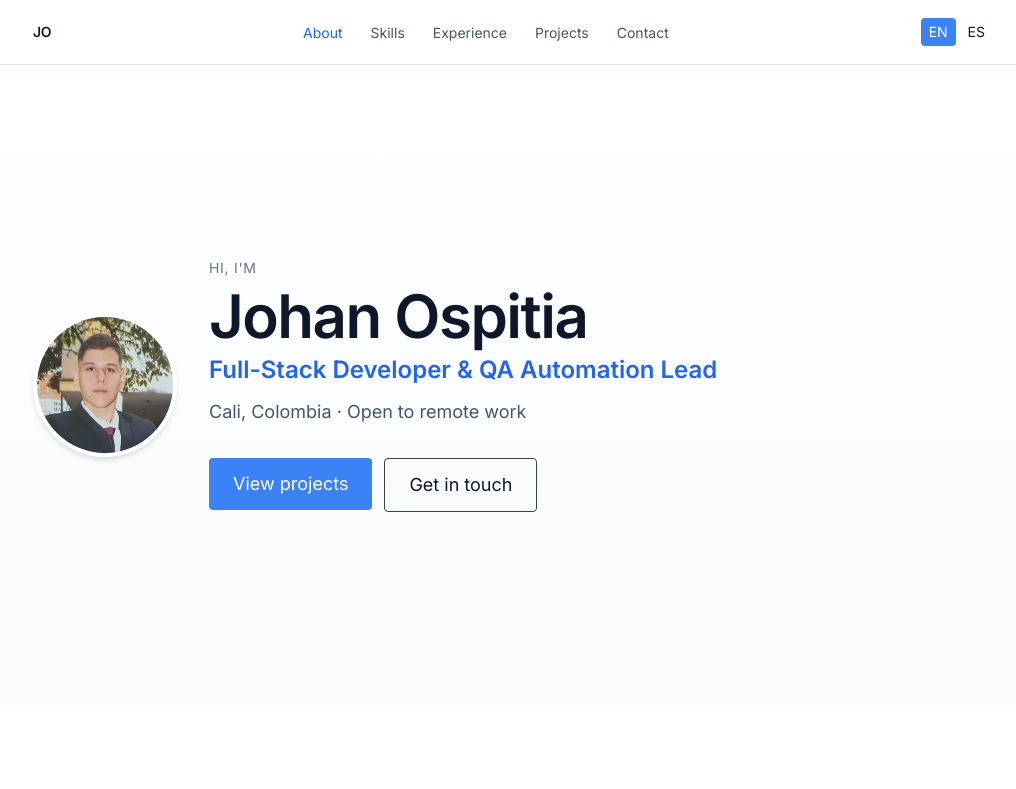
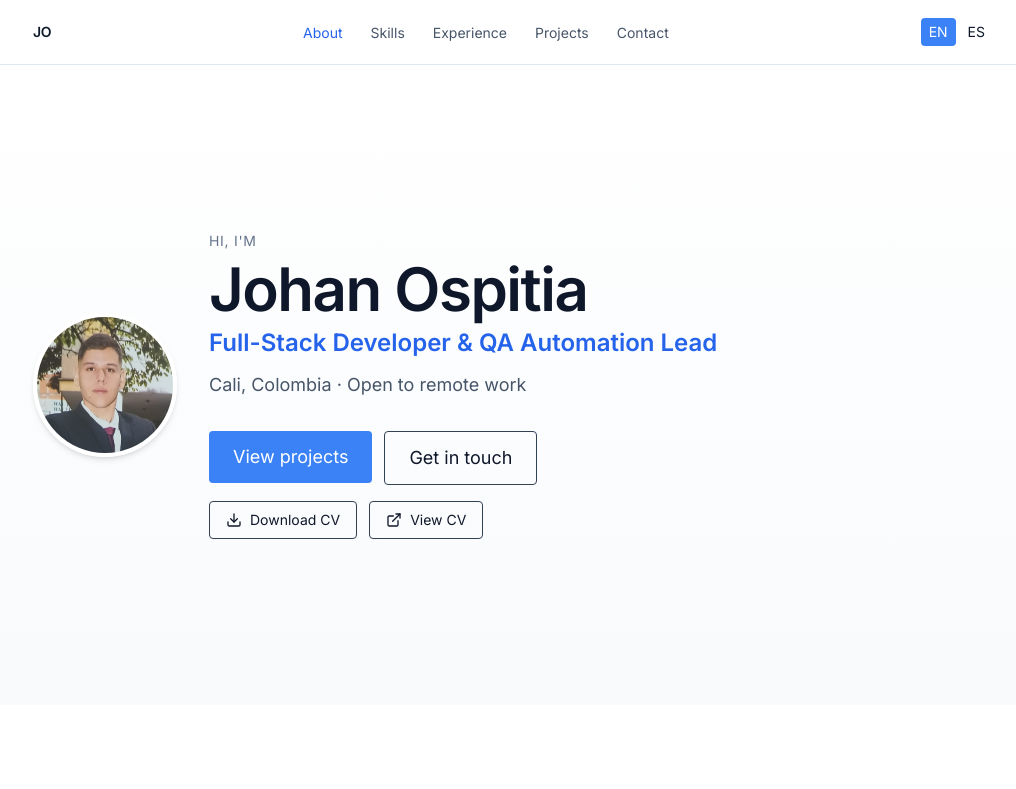
Before and after one commit to JOspitia/JOspitia.github.io, a React (Vite) app: page / in a window 1280 px wide. Shown: the top 789 px of the page, without its empty margins (127-1143 px from the left). Built offline with nearby package versions, Linux system fonts and the light colour scheme.

Commit message:
feat(cv): agregar botones para descargar y visualizar CV en PDF

```diff
--- /dev/null
+++ b/src/components/CvActions.tsx
@@ -0,0 +1,79 @@
+import type { JSX } from 'react';
+import { useTranslation } from 'react-i18next';
+
+const CV_FILES = {
+  es: '/CV_Johan_Ospitia_Fullstack_Developer.pdf',
+  en: '/CV_Johan_Ospitia_Fullstack_Developer_EN.pdf',
+} as const;
+
+function DownloadIcon(): JSX.Element {
+  return (
+    <svg
+      viewBox="0 0 24 24"
+      aria-hidden="true"
+      className="h-4 w-4"
+      fill="none"
+      stroke="currentColor"
+      strokeWidth="2"
+      strokeLinecap="round"
+      strokeLinejoin="round"
+    >
+      <path d="M21 15v4a2 2 0 0 1-2 2H5a2 2 0 0 1-2-2v-4" />
+      <polyline points="7 10 12 15 17 10" />
+      <line x1="12" y1="15" x2="12" y2="3" />
+    </svg>
+  );
+}
+
+function ExternalLinkIcon(): JSX.Element {
+  return (
+    <svg
+      viewBox="0 0 24 24"
+      aria-hidden="true"
+      className="h-4 w-4"
+      fill="none"
+      stroke="currentColor"
+      strokeWidth="2"
+      strokeLinecap="round"
+      strokeLinejoin="round"
+    >
+      <path d="M18 13v6a2 2 0 0 1-2 2H5a2 2 0 0 1-2-2V8a2 2 0 0 1 2-2h6" />
+      <polyline points="15 3 21 3 21 9" />
+      <line x1="10" y1="14" x2="21" y2="3" />
+    </svg>
+  );
+}
+
+/**
+ * CV action buttons — download or view PDF in browser.
+ * Automatically selects the correct CV file based on the current language.
+ */
+export function CvActions(): JSX.Element {
+  const { t, i18n } = useTranslation();
+  const lang = (i18n.resolvedLanguage ?? 'en') as keyof typeof CV_FILES;
+  const cvFile = CV_FILES[lang] ?? CV_FILES.en;
+
+  return (
+    <div className="flex flex-wrap gap-3">
+      <a
+        href={cvFile}
+        download
+        target="_blank"
+        rel="noopener noreferrer"
+        className="inline-flex items-center gap-2 rounded border border-slate-700 px-4 py-2 text-sm font-medium text-ink transition-colors hover:bg-slate-100 focus-visible:outline-none focus-visible:ring-2 focus-visible:ring-slate-500"
+      >
+        <DownloadIcon />
+        {t('hero.cvDownload')}
+      </a>
+      <a
+        href={cvFile}
+        target="_blank"
+        rel="noopener noreferrer"
+        className="inline-flex items-center gap-2 rounded border border-slate-700 px-4 py-2 text-sm font-medium text-ink transition-colors hover:bg-slate-100 focus-visible:outline-none focus-visible:ring-2 focus-visible:ring-slate-500"
+      >
+        <ExternalLinkIcon />
+        {t('hero.cvView')}
+      </a>
+    </div>
+  );
+}
--- a/src/i18n/locales/en.json
+++ b/src/i18n/locales/en.json
@@ -13,7 +13,9 @@
     "headline": "Full-Stack Developer & QA Automation Lead",
     "tagline": "Cali, Colombia · Open to remote work",
     "ctaPrimary": "View projects",
-    "ctaSecondary": "Get in touch"
+    "ctaSecondary": "Get in touch",
+    "cvDownload": "Download CV",
+    "cvView": "View CV"
   },
   "about": {
     "title": "About me",
--- a/src/i18n/locales/es.json
+++ b/src/i18n/locales/es.json
@@ -13,7 +13,9 @@
     "headline": "Desarrollador Full-Stack y Líder de QA Automation",
     "tagline": "Cali, Colombia · Disponible para trabajo remoto",
     "ctaPrimary": "Ver proyectos",
-    "ctaSecondary": "Contactar"
+    "ctaSecondary": "Contactar",
+    "cvDownload": "Descargar CV",
+    "cvView": "Ver CV"
   },
   "about": {
     "title": "Sobre mí",
--- a/src/sections/Hero.tsx
+++ b/src/sections/Hero.tsx
@@ -3,6 +3,7 @@ import { useTranslation } from 'react-i18next';
 import { profile } from '../data/profile';
 import { Button } from '../components/Button';
 import { Container } from '../components/Container';
+import { CvActions } from '../components/CvActions';
 
 /**
  * Hero section — first viewport, bilingual greeting + name (the only
@@ -73,6 +74,9 @@ export function Hero(): JSX.Element {
                 <Button variant="secondary" size="lg">{t('hero.ctaSecondary')}</Button>
               </a>
             </div>
+            <div className="mt-4">
+              <CvActions />
+            </div>
           </div>
         </div>
       </Container>
```
